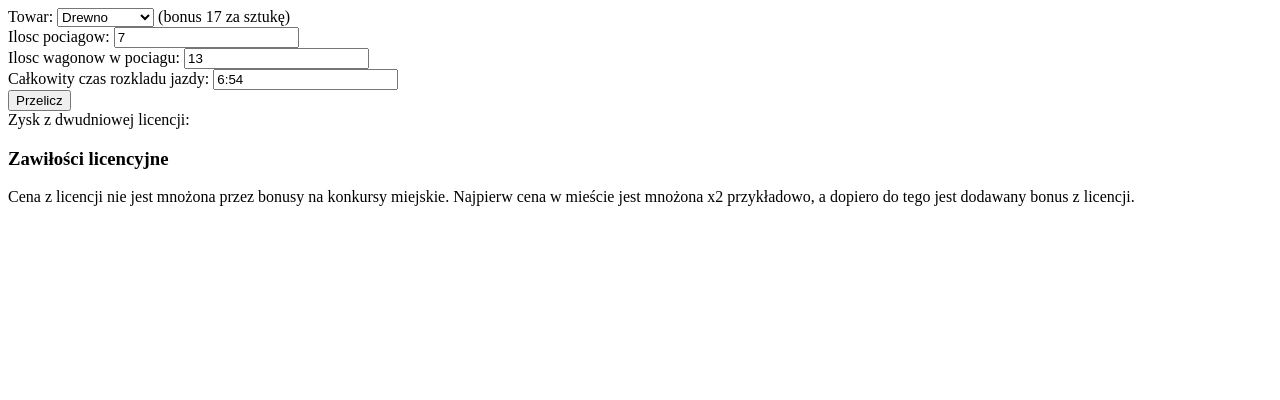
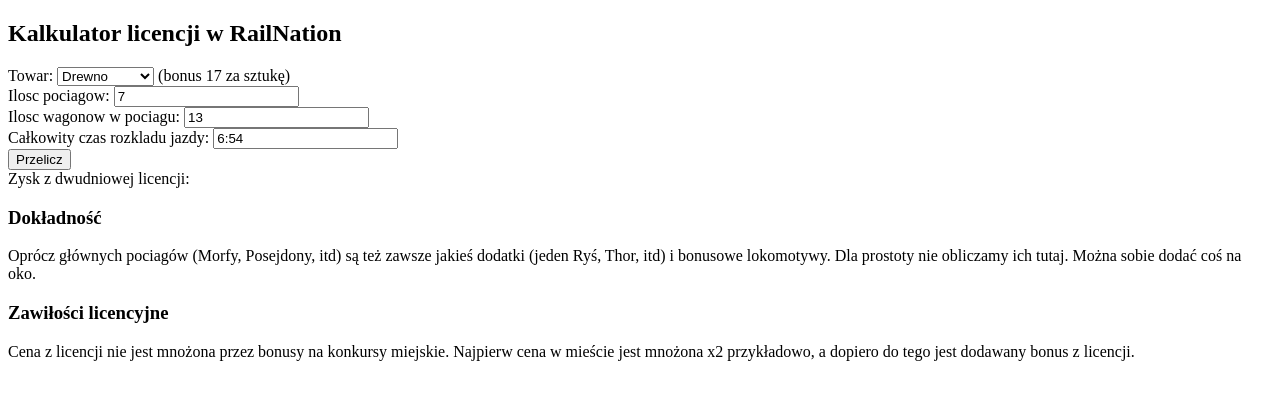
Before and after one commit to kmorcinek/RailNation, a plain HTML site: page index.html in a window 1280 px wide. Drawn offline with nearby package versions, Linux system fonts and the light colour scheme.

Commit message:
Info o Dokładności

```diff
--- a/MainCtrl.js
+++ b/MainCtrl.js
@@ -28,6 +28,7 @@
             { value: 58, name: 'Rury' },
             { value: 48, name: 'Opakowania' },
             { value: 59, name: 'Okna' },
+            { value: 75, name: 'Chemikalia' },
         ];
 
         $scope.trains = 7;
--- a/index.html
+++ b/index.html
@@ -7,6 +7,7 @@
 </head>
 <body ng-app="railNationTools">
     <form ng-submit="OnSubmit()" ng-controller="MainCtrl">
+        <h2>Kalkulator licencji w RailNation</h2>
         Towar:
         <select ng-model="goods" ng-options="c.value as c.name for c in options"></select> (bonus {{goods}} za sztukę)
         <div>
@@ -24,6 +25,10 @@
             Zysk z dwudniowej licencji: {{profitFromLicense}}
         </div>
         <div>
+            <h3>Dokładność</h3>
+            Oprócz głównych pociagów (Morfy, Posejdony, itd) są też zawsze jakieś dodatki (jeden Ryś, Thor, itd) i bonusowe lokomotywy. Dla prostoty nie obliczamy ich tutaj. Można sobie dodać coś na oko.
+        </div>
+        <div>
             <h3>Zawiłości licencyjne</h3>
             Cena z licencji nie jest mnożona przez bonusy na konkursy miejskie. Najpierw cena w mieście jest mnożona x2 przykładowo, a dopiero do tego jest dodawany bonus z licencji.
         </div>
```
